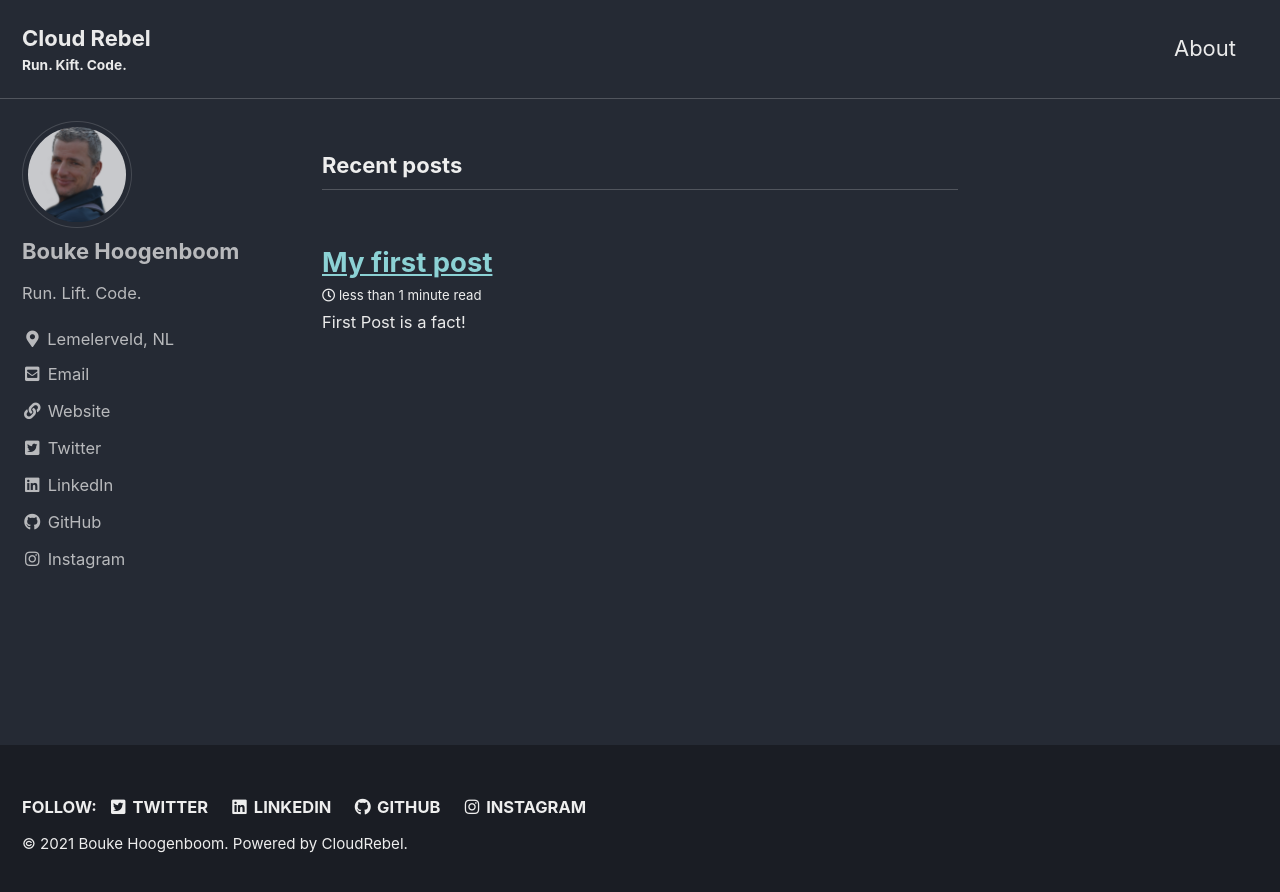
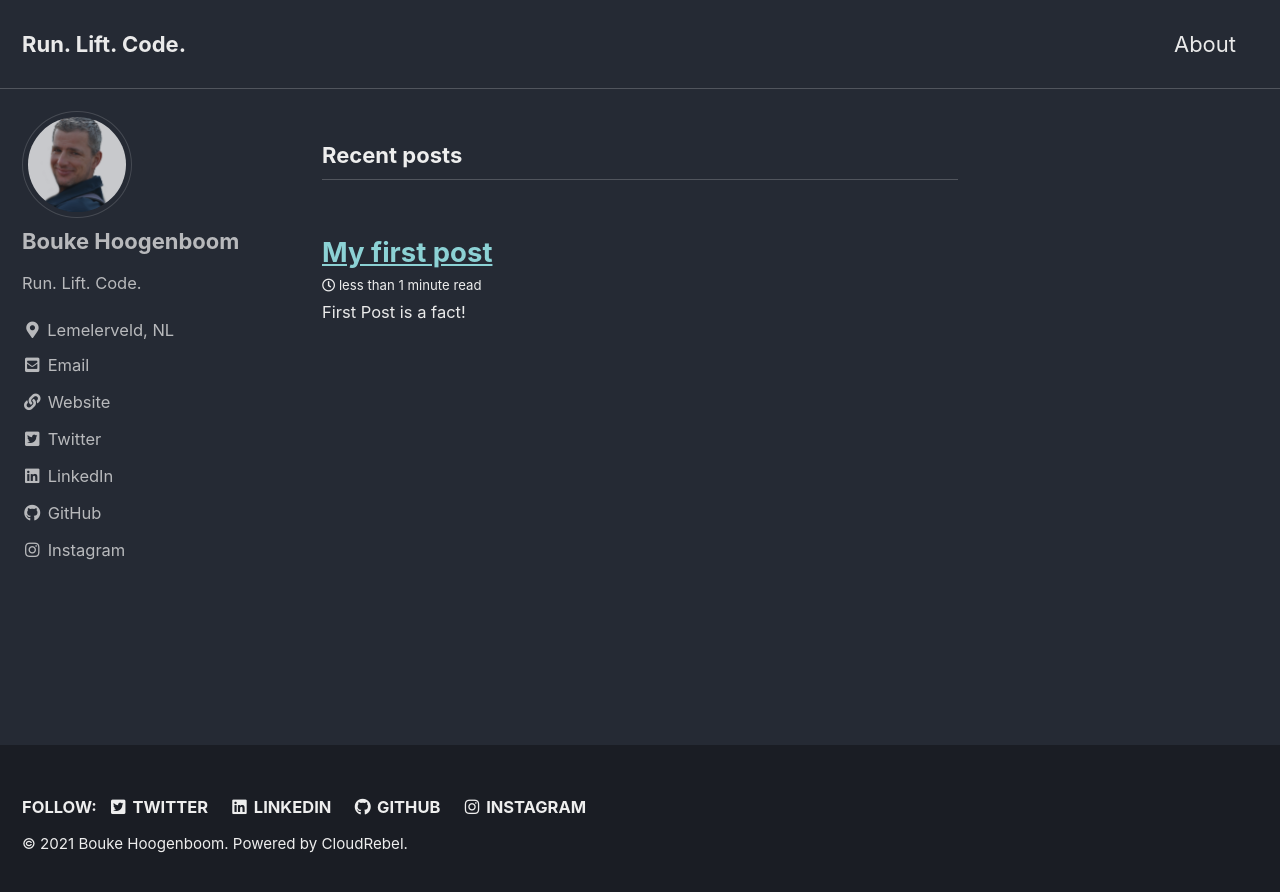
Before and after one commit to bhoogenboom/bhoogenboom.github.io, a Jekyll site: the page built from index.html, in a window 1280 px wide. Shown: the top 892 px of the page. Built offline with Jekyll 4.4.1, drawn with Linux system fonts in a browser that asks for light colours; cached includes are drawn as plain includes; the list of posts is cut into pages by our own code.

```diff
--- a/_config.yml
+++ b/_config.yml
@@ -18,7 +18,7 @@ minimal_mistakes_skin    : "dark" # "air", "aqua", "contrast", "dark", "dirt", "
 locale                   : "en-US"
 title                    : "Cloud Rebel"
 title_separator          : "-"
-subtitle                 : "Run. Kift. Code." # site tagline that appears below site title in masthead
+subtitle                 : # site tagline that appears below site title in masthead
 name                     : "Bouke Hoogenboom"
 description              : "Run. Lift. Code."
 url                      : "https://cloudrebel.nl" # the base hostname & protocol for your site e.g. "https://mmistakes.github.io"
@@ -26,7 +26,7 @@ baseurl                  : # the subpath of your site, e.g. "/blog"
 repository               : "bhoogenboom/bhoogenboom.github.io" # GitHub username/repo-name e.g. "mmistakes/minimal-mistakes"
 teaser                   : "/assets/images/500x300.png" # path of fallback teaser image, e.g. "/assets/images/500x300.png"
 logo                     : # path of logo image to display in the masthead, e.g. "/assets/images/88x88.png"
-masthead_title           : # overrides the website title displayed in the masthead, use " " for no title
+masthead_title           : "Run. Lift. Code." # overrides the website title displayed in the masthead, use " " for no title
 breadcrumbs              : true # true, false (default)
 words_per_minute         : 200
 comments:
```
